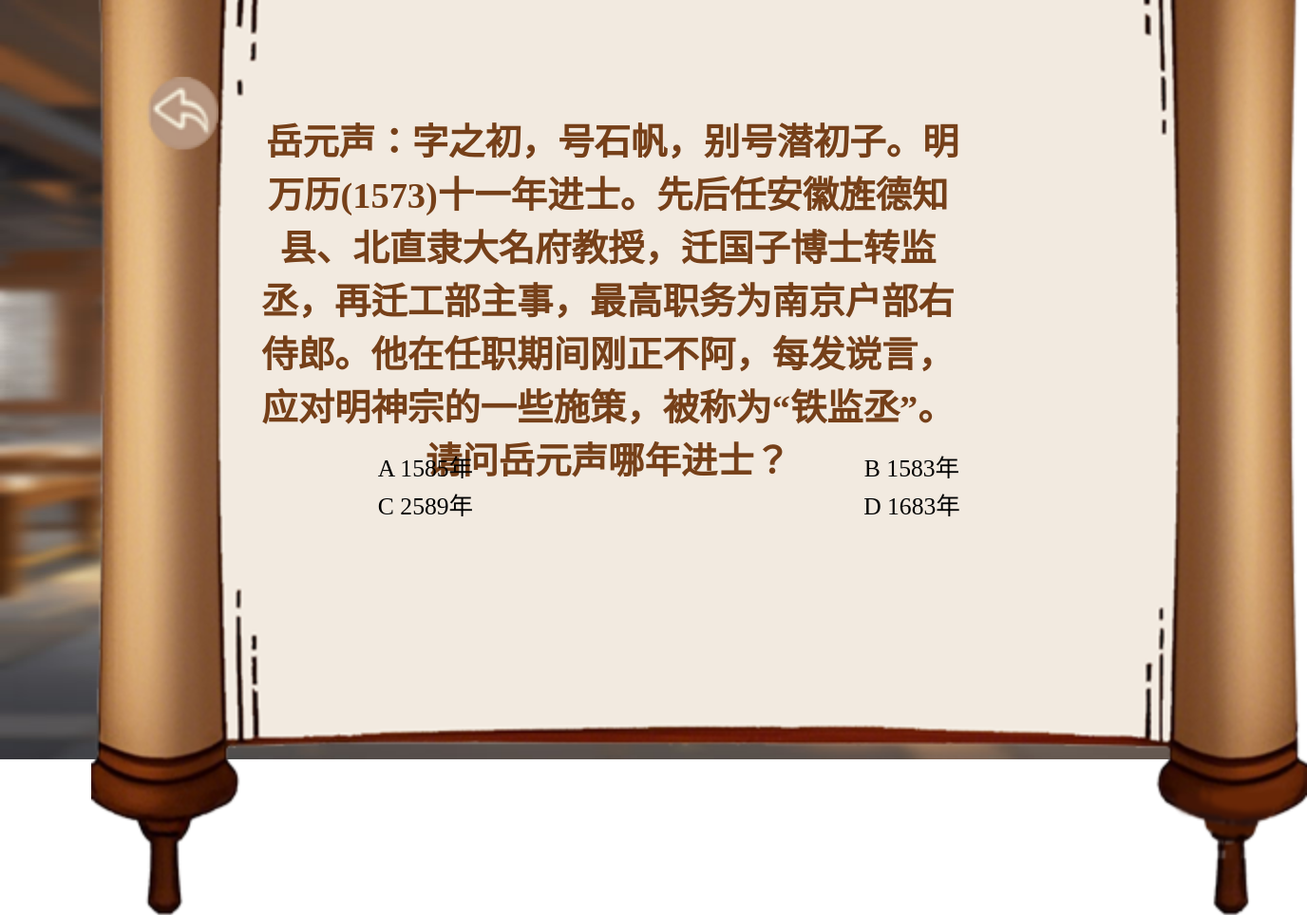
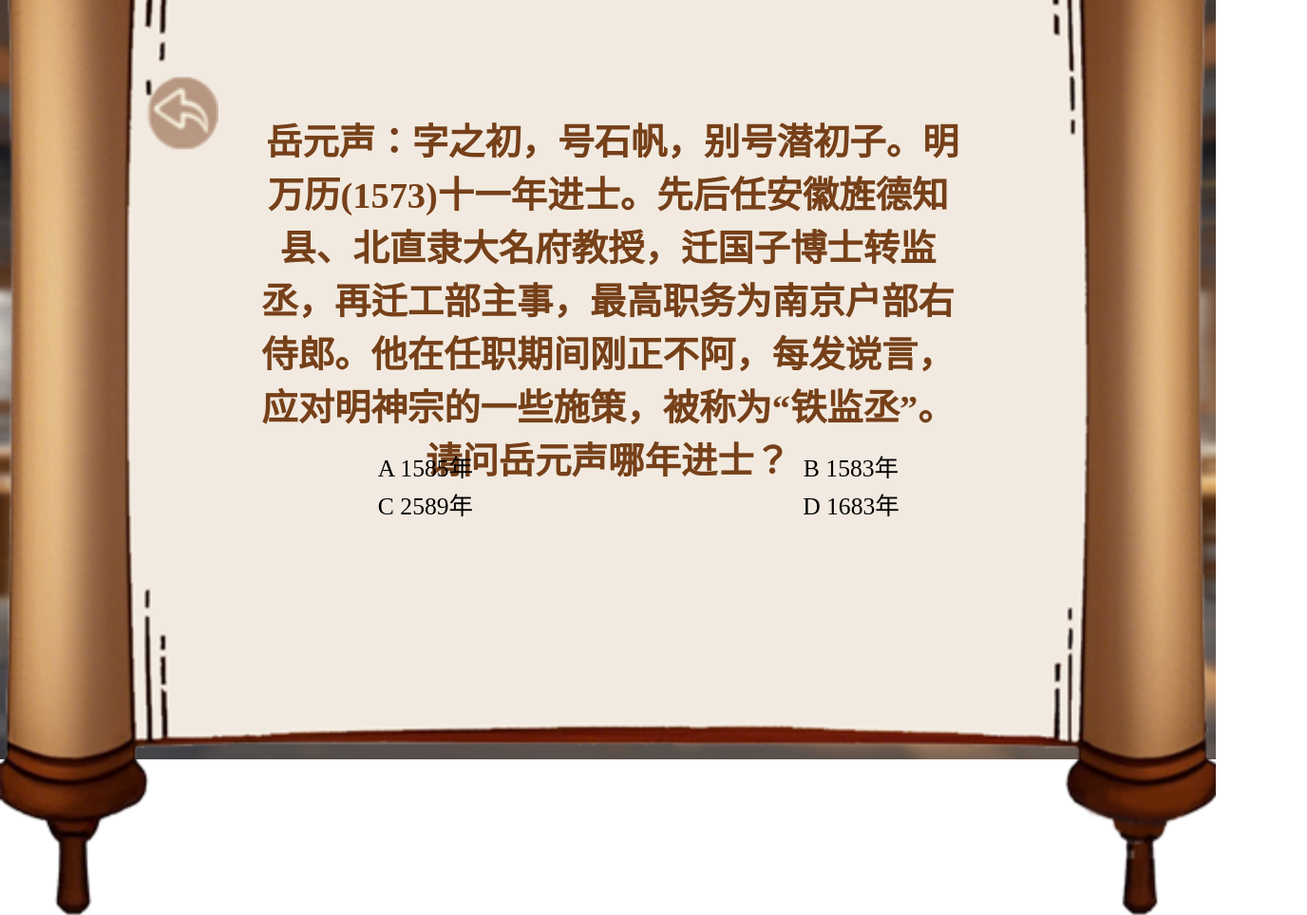
Before and after one commit to artix22/puyuanguzhen, a plain HTML site: page exam.html in a window 1280 px wide. Shown: the top 964 px of the page at 95% size, 1376 px wide, since content can reach past the window. Drawn offline with nearby package versions, Linux system fonts and the light colour scheme.

Commit message:
Add files via upload

```diff
--- a/exam.html
+++ b/exam.html
@@ -29,7 +29,7 @@
             width:200%; /* 使用百分比宽度 */
             height: auto; /* 保持图片比例 */
             margin-top: -10%; /* 调整位置以适应新的布局 */
-			transform: translateX(7.5%);
+			transform: translateX(0%);
         }
 
         h1 {
@@ -48,9 +48,9 @@
 
 		.buttonposition {
 		            position: absolute;
-		            top: 10%; /* 调整位置以适应布局 */
+		            top: 10%;
 		            left: 15%;
-		            transform: translateX(-50%); /* 水平居中 */
+		            transform: translateX(-50%);
 		        }
 
         /* 媒体查询 */
@@ -99,9 +99,9 @@
         &nbsp岳元声：字之初，号石帆，别号潜初子。明万历(1573)十一年进士。先后任安徽旌德知县、北直隶大名府教授，迁国子博士转监丞，再迁工部主事，最高职务为南京户部右侍郎。他在任职期间刚正不阿，每发谠言，应对明神宗的一些施策，被称为“铁监丞”。请问岳元声哪年进士？
     </h1>
     <div class="question-option" style="position:absolute;top: 60%; left: 35%; transform: translate(-50%, -50%);" id="a" onclick="no(this)">A 1585年</div>
-    <div class="question-option" style="position:absolute;top: 60%; left: 75%; transform: translate(-50%, -50%);" id="b" onclick="yes(this)">B 1583年</div>
+    <div class="question-option" style="position:absolute;top: 60%; left: 70%; transform: translate(-50%, -50%);" id="b" onclick="yes(this)">B 1583年</div>
     <div class="question-option" style="position:absolute;top: 65%; left: 35%; transform: translate(-50%, -50%);" id="c" onclick="no(this)">C 2589年</div>
-    <div class="question-option" style="position:absolute;top: 65%; left: 75%; transform: translate(-50%, -50%);" id="d" onclick="no(this)">D 1683年</div>
+    <div class="question-option" style="position:absolute;top: 65%; left: 70%; transform: translate(-50%, -50%);" id="d" onclick="no(this)">D 1683年</div>
     <a href="mainmap3.html" class="buttonposition">
         <img src="ann.png" style="height: 78px; width: 76px;">
     </a>
```
